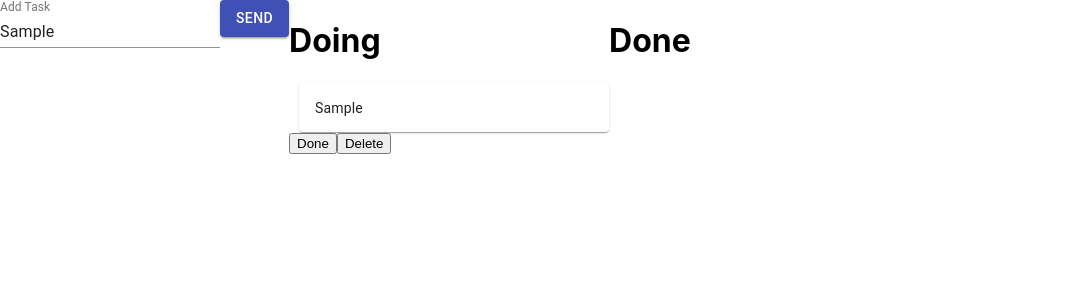
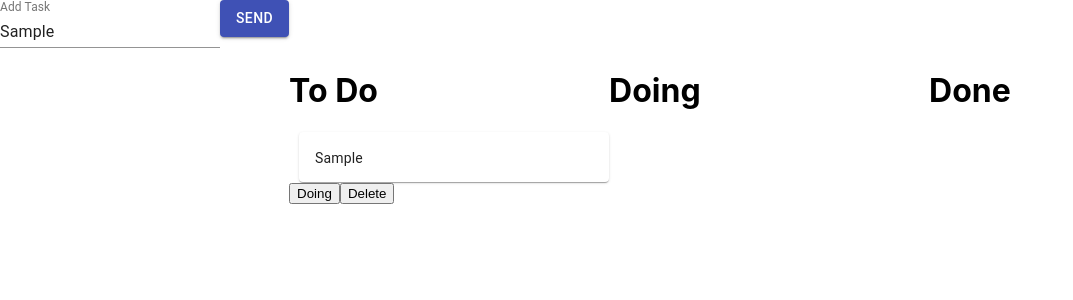
Before and after one commit to vitorcasteluci/todo, a React (Create React App) app: page / in a window 1280 px wide. Both pictures are taken after typing "Sample" into the empty fields and a click on the button "SEND". Shown: the top 300 px of the page, without its empty margins (0-1073 px from the left). Built offline with nearby package versions, Linux system fonts and the light colour scheme.

Commit message:
Add todo list

```diff
--- a/src/App.js
+++ b/src/App.js
@@ -3,11 +3,19 @@ import { useStyles } from "./style";
 import Card from "./Components/Card/Card";
 import TextFiled from "./Components/TextField/TextField";
 import { useSelector } from "react-redux";
-import { delTask, delTask2, addDone, addDoing } from "./actions";
+import {
+  delTask,
+  delTask2,
+  addDone,
+  addDoing,
+  addTodo,
+  delTask3,
+} from "./actions";
 import { useDispatch } from "react-redux";
 
 function App() {
   const classes = useStyles();
+  const todo = useSelector((state) => state.todo);
   const doing = useSelector((state) => state.doing);
   const done = useSelector((state) => state.done);
   const dispatch = useDispatch();
@@ -24,10 +32,33 @@ function App() {
     }
   };
 
+  const youSure3 = (key) => {
+    if (window.confirm("You sure?") === true) {
+      dispatch(delTask3(key));
+    }
+  };
+
   return (
     <>
       <div className={classes.container}>
         <TextFiled></TextFiled>
+        <div className={classes.root}>
+          <h1>To Do</h1>
+          {todo.map((item, key) => (
+            <>
+              <Card item={item} key={key}></Card>
+              <button
+                onClick={() =>
+                  dispatch(addDoing(item), dispatch(delTask3(key)))
+                }
+              >
+                Doing
+              </button>
+
+              <button onClick={() => youSure3(key)}>Delete</button>
+            </>
+          ))}
+        </div>
         <div className={classes.root}>
           <h1>Doing</h1>
           {doing.map((item, key) => (
@@ -49,11 +80,9 @@ function App() {
             <>
               <Card item={item} key={key}></Card>
               <button
-                onClick={() =>
-                  dispatch(addDoing(item), dispatch(delTask2(key)))
-                }
+                onClick={() => dispatch(addTodo(item), dispatch(delTask2(key)))}
               >
-                Doing
+                To do
               </button>
               <button onClick={() => youSure2(key)}>Delete</button>
             </>
--- a/src/Components/TextField/TextField.js
+++ b/src/Components/TextField/TextField.js
@@ -1,7 +1,7 @@
 import React, { useState } from "react";
 import TextField from "@material-ui/core/TextField";
 import { useDispatch } from "react-redux";
-import { addDoing } from "../../actions";
+import { addTodo } from "../../actions";
 import Button from "@material-ui/core/Button";
 export default function TextInput(props) {
   const dispatch = useDispatch();
@@ -12,7 +12,7 @@ export default function TextInput(props) {
     setTask(e.target.value);
   };
   const handleClick = () => {
-    dispatch(addDoing(task));
+    dispatch(addTodo(task));
   };
   return (
     <div>
--- a/src/actions.js
+++ b/src/actions.js
@@ -1,4 +1,6 @@
 export const addDoing = (doing) => ({ type: "ADD_DOING", doing });
 export const addDone = (done) => ({ type: "ADD_DONE", done });
-export const delTask = (key) => ({ type: "DEL_TASK", key });
+export const addTodo = (todo) => ({ type: "ADD_TODO", todo });
+export const delTask = (field, key) => ({ type: "DEL_TASK", field, key });
 export const delTask2 = (key) => ({ type: "DEL_TASK2", key });
+export const delTask3 = (key) => ({ type: "DEL_TASK3", key });
--- a/src/reducers.js
+++ b/src/reducers.js
@@ -1,10 +1,14 @@
 const defaultState = {
+  todo: [],
   doing: [],
   done: [],
 };
 
 const tasks = (state = defaultState, action) => {
   switch (action.type) {
+    case "ADD_TODO":
+      const { todo } = action;
+      return { ...state, todo: [...state.todo, todo] };
     case "ADD_DOING":
       const { doing } = action;
       return { ...state, doing: [...state.doing, doing] };
@@ -23,6 +27,12 @@ const tasks = (state = defaultState, action) => {
         ...state,
         done: [...state.done],
       };
+    case "DEL_TASK3":
+      state.todo.splice(action.key, 1);
+      return {
+        ...state,
+        todo: [...state.todo],
+      };
     default:
       return state;
   }
--- a/src/style.js
+++ b/src/style.js
@@ -3,18 +3,11 @@ export const useStyles = makeStyles((theme) => ({
   root: {
     flexDirection: "column",
     width: 25 + "%",
+    marginTop: 50,
   },
   container: {
     display: "flex",
     flexDirection: "row",
     width: 100 + "%",
   },
-  paper: {
-    position: "absolute",
-    width: 400,
-    backgroundColor: theme.palette.background.paper,
-    border: "2px solid #000",
-    boxShadow: theme.shadows[5],
-    padding: theme.spacing(2, 4, 3),
-  },
 }));
```
